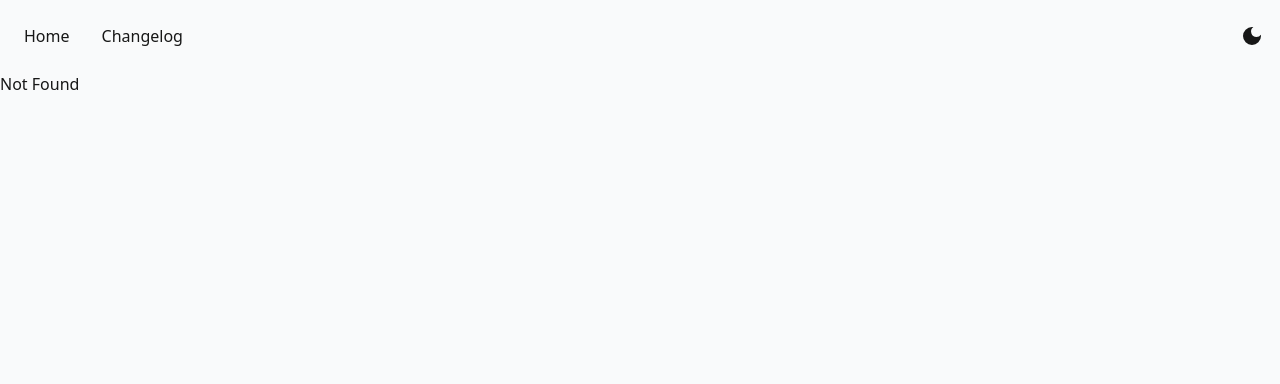
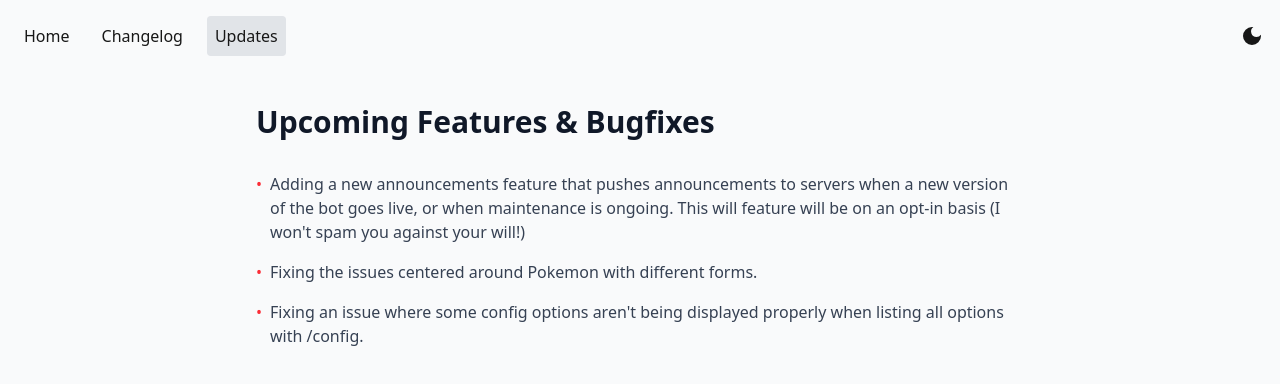
Before and after one commit to mehkij/poke-auction, a React (Vite) app in the folder frontend/: page /updates in a window 1280 px wide. Before the commit this address had no page. Shown: the top 384 px of the page. Built offline with nearby package versions, Linux system fonts and the light colour scheme.

Commit message:
feat: new updates route

```diff
--- a/frontend/src/routeTree.gen.ts
+++ b/frontend/src/routeTree.gen.ts
@@ -9,9 +9,15 @@
 // Additionally, you should also exclude this file from your linter and/or formatter to prevent it from being checked or modified.
 
 import { Route as rootRouteImport } from './routes/__root'
+import { Route as UpdatesRouteImport } from './routes/updates'
 import { Route as ChangelogRouteImport } from './routes/changelog'
 import { Route as IndexRouteImport } from './routes/index'
 
+const UpdatesRoute = UpdatesRouteImport.update({
+  id: '/updates',
+  path: '/updates',
+  getParentRoute: () => rootRouteImport,
+} as any)
 const ChangelogRoute = ChangelogRouteImport.update({
   id: '/changelog',
   path: '/changelog',
@@ -26,31 +32,42 @@ const IndexRoute = IndexRouteImport.update({
 export interface FileRoutesByFullPath {
   '/': typeof IndexRoute
   '/changelog': typeof ChangelogRoute
+  '/updates': typeof UpdatesRoute
 }
 export interface FileRoutesByTo {
   '/': typeof IndexRoute
   '/changelog': typeof ChangelogRoute
+  '/updates': typeof UpdatesRoute
 }
 export interface FileRoutesById {
   __root__: typeof rootRouteImport
   '/': typeof IndexRoute
   '/changelog': typeof ChangelogRoute
+  '/updates': typeof UpdatesRoute
 }
 export interface FileRouteTypes {
   fileRoutesByFullPath: FileRoutesByFullPath
-  fullPaths: '/' | '/changelog'
+  fullPaths: '/' | '/changelog' | '/updates'
   fileRoutesByTo: FileRoutesByTo
-  to: '/' | '/changelog'
-  id: '__root__' | '/' | '/changelog'
+  to: '/' | '/changelog' | '/updates'
+  id: '__root__' | '/' | '/changelog' | '/updates'
   fileRoutesById: FileRoutesById
 }
 export interface RootRouteChildren {
   IndexRoute: typeof IndexRoute
   ChangelogRoute: typeof ChangelogRoute
+  UpdatesRoute: typeof UpdatesRoute
 }
 
 declare module '@tanstack/react-router' {
   interface FileRoutesByPath {
+    '/updates': {
+      id: '/updates'
+      path: '/updates'
+      fullPath: '/updates'
+      preLoaderRoute: typeof UpdatesRouteImport
+      parentRoute: typeof rootRouteImport
+    }
     '/changelog': {
       id: '/changelog'
       path: '/changelog'
@@ -71,6 +88,7 @@ declare module '@tanstack/react-router' {
 const rootRouteChildren: RootRouteChildren = {
   IndexRoute: IndexRoute,
   ChangelogRoute: ChangelogRoute,
+  UpdatesRoute: UpdatesRoute,
 }
 export const routeTree = rootRouteImport
   ._addFileChildren(rootRouteChildren)
--- a/frontend/src/routes/__root.tsx
+++ b/frontend/src/routes/__root.tsx
@@ -25,6 +25,13 @@ function RootComponent() {
           >
             Changelog
           </Link>
+          <Link
+            to="/updates"
+            className="[&.active]:bg-gray-400/25 rounded p-2 transition-all"
+            viewTransition
+          >
+            Updates
+          </Link>
         </div>
         <ThemeToggle />
       </nav>
--- /dev/null
+++ b/frontend/src/routes/updates.tsx
@@ -0,0 +1,28 @@
+import { createFileRoute } from "@tanstack/react-router";
+import { upcoming } from "../upcoming";
+export const Route = createFileRoute("/updates")({
+  component: RouteComponent,
+});
+
+function RouteComponent() {
+  return (
+    <div className="min-h-screen py-8 px-4 sm:px-6 lg:px-8 transition-colors">
+      <div className="max-w-3xl mx-auto">
+        <h1 className="text-3xl font-bold dark:text-white text-gray-900 mb-8">
+          Upcoming Features & Bugfixes
+        </h1>
+
+        <ul className="space-y-4">
+          {upcoming.map((update, index) => (
+            <li key={index} className="flex items-start">
+              <span className="text-red-500 mr-2">•</span>
+              <span className="dark:text-white text-gray-700">
+                {update.featureDesc}
+              </span>
+            </li>
+          ))}
+        </ul>
+      </div>
+    </div>
+  );
+}
--- /dev/null
+++ b/frontend/src/upcoming.ts
@@ -0,0 +1,18 @@
+type UpcomingFeatureEntry = {
+  featureDesc: string;
+};
+
+export const upcoming: UpcomingFeatureEntry[] = [
+  {
+    featureDesc:
+      "Adding a new announcements feature that pushes announcements to servers when a new version of the bot goes live, or when maintenance is ongoing. This will feature will be on an opt-in basis (I won't spam you against your will!)",
+  },
+  {
+    featureDesc:
+      "Fixing the issues centered around Pokemon with different forms.",
+  },
+  {
+    featureDesc:
+      "Fixing an issue where some config options aren't being displayed properly when listing all options with /config.",
+  },
+];
```
